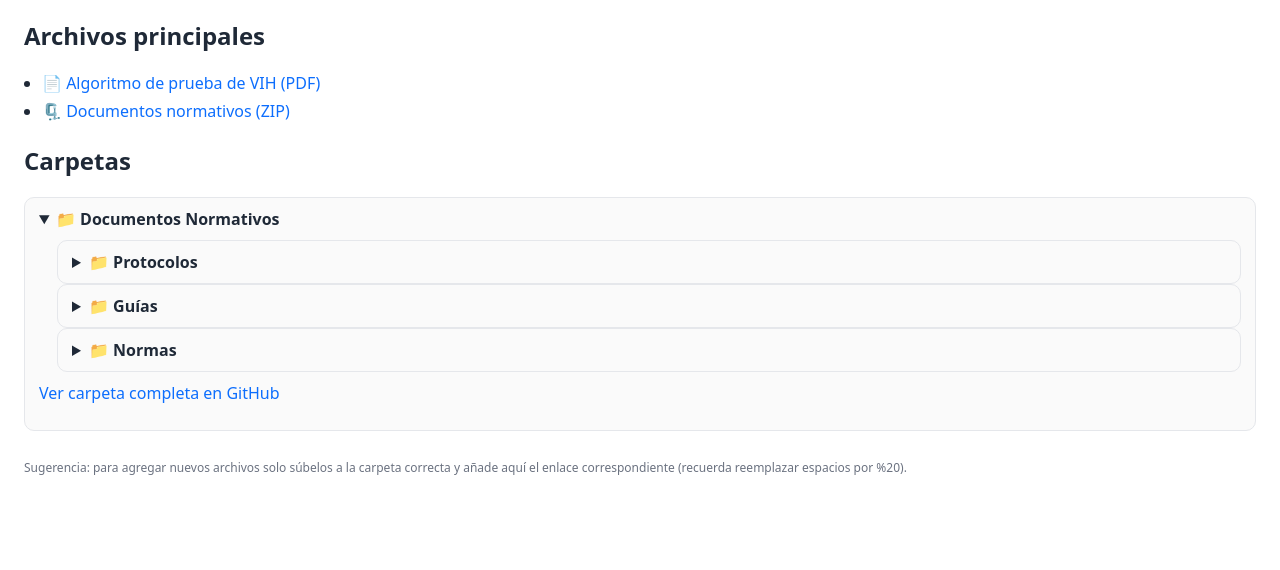
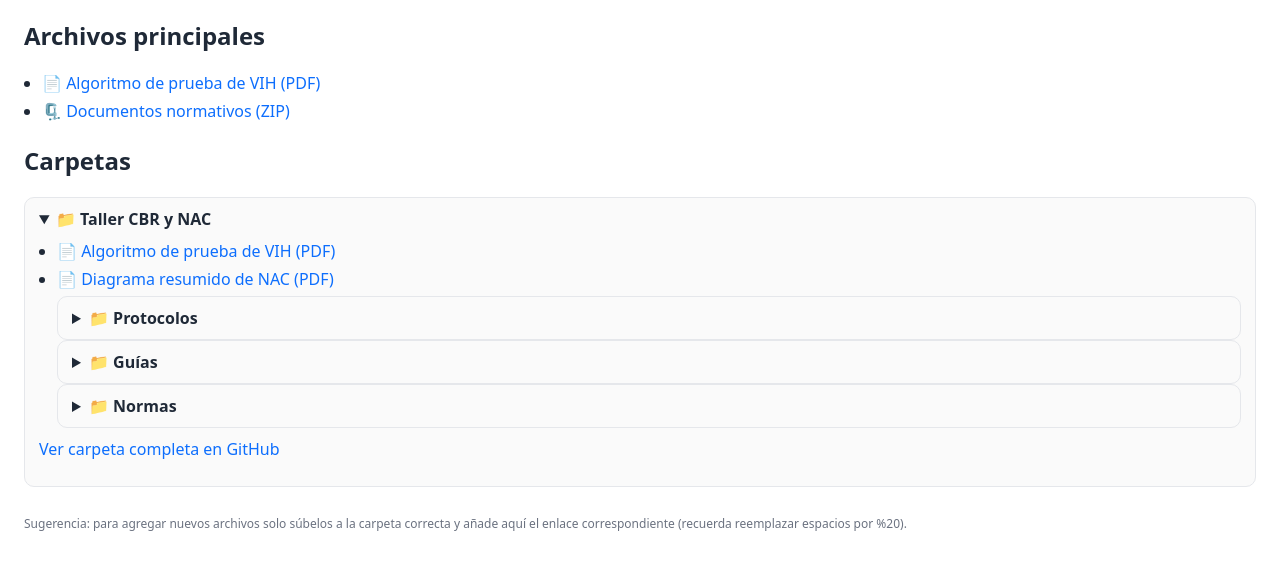
Before and after one commit to cvalle2024/Documentos-Normativos-SESAL-HND, a plain HTML site: page index.html in a window 1280 px wide. Shown: the part 100-670 px from the top of the page. Drawn offline with Linux system fonts and the light colour scheme.

Commit message:
Update index.html

```diff
--- a/index.html
+++ b/index.html
@@ -43,9 +43,10 @@
 
   <!-- Carpeta: Documentos Normativos -->
   <details open>
-    <summary class="folder">Documentos Normativos</summary>
+    <summary class="folder">Taller CBR y NAC</summary>
     <ul>
-      <!-- Enlaces directos a archivos dentro de la carpeta -->
+      <li><a class="file" href="Algoritmo%20de%20prueba%20de%20VIH.pdf" target="_blank" rel="noopener">Algoritmo de prueba de VIH (PDF)</a></li>
+      <li><a class="file" href="Diagrama%20resumido%20de%20NAC.pdf" target="_blank" rel="noopener">Diagrama resumido de NAC (PDF)</a></li>
       <!-- Ejemplos (borra o edita según tus archivos reales): -->
       <!-- <li><a class="file" href="Documentos%20Normativos/Guía%20nacional%202025.pdf" target="_blank" rel="noopener">Guía nacional 2025 (PDF)</a></li> -->
       <!-- <li><a class="file" href="Documentos%20Normativos/Protocolo%20VIH%20actualizado.docx" target="_blank" rel="noopener">Protocolo VIH actualizado (DOCX)</a></li> -->
```
